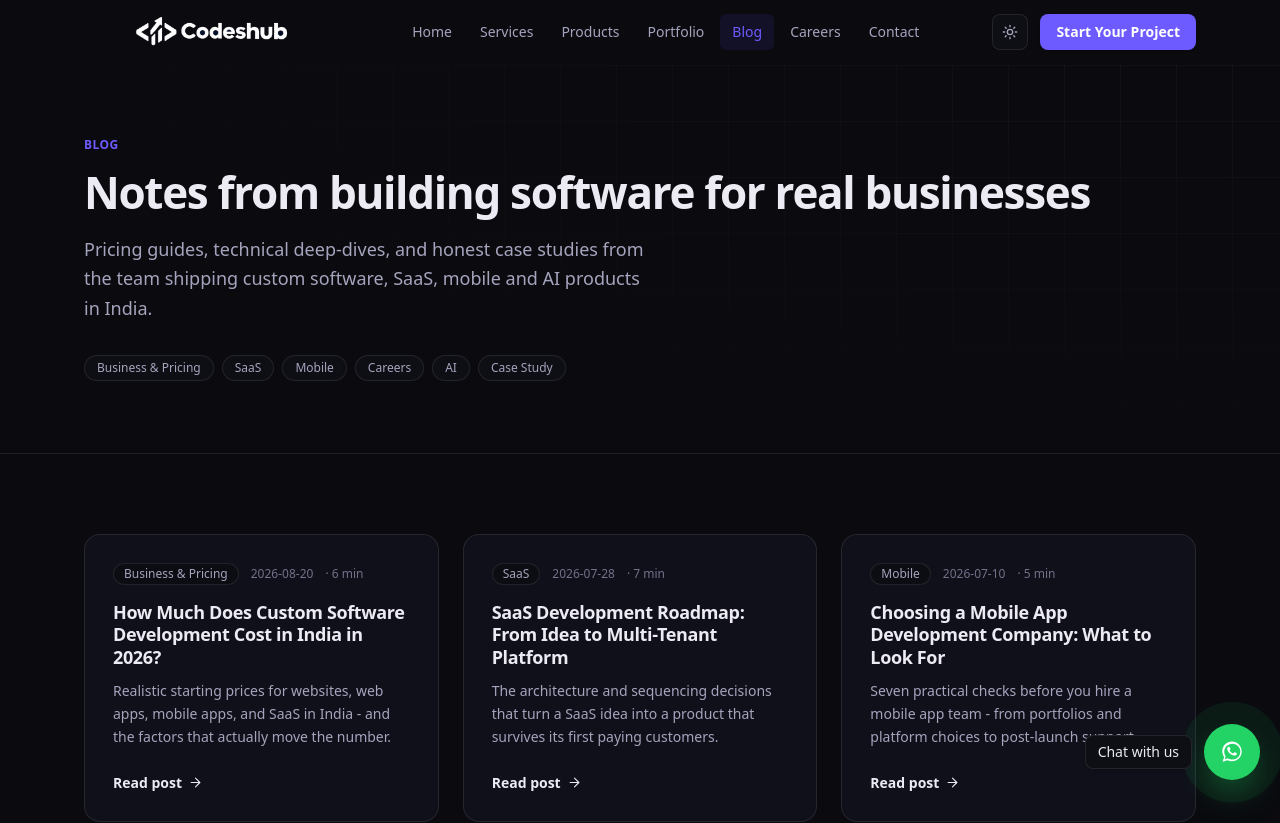
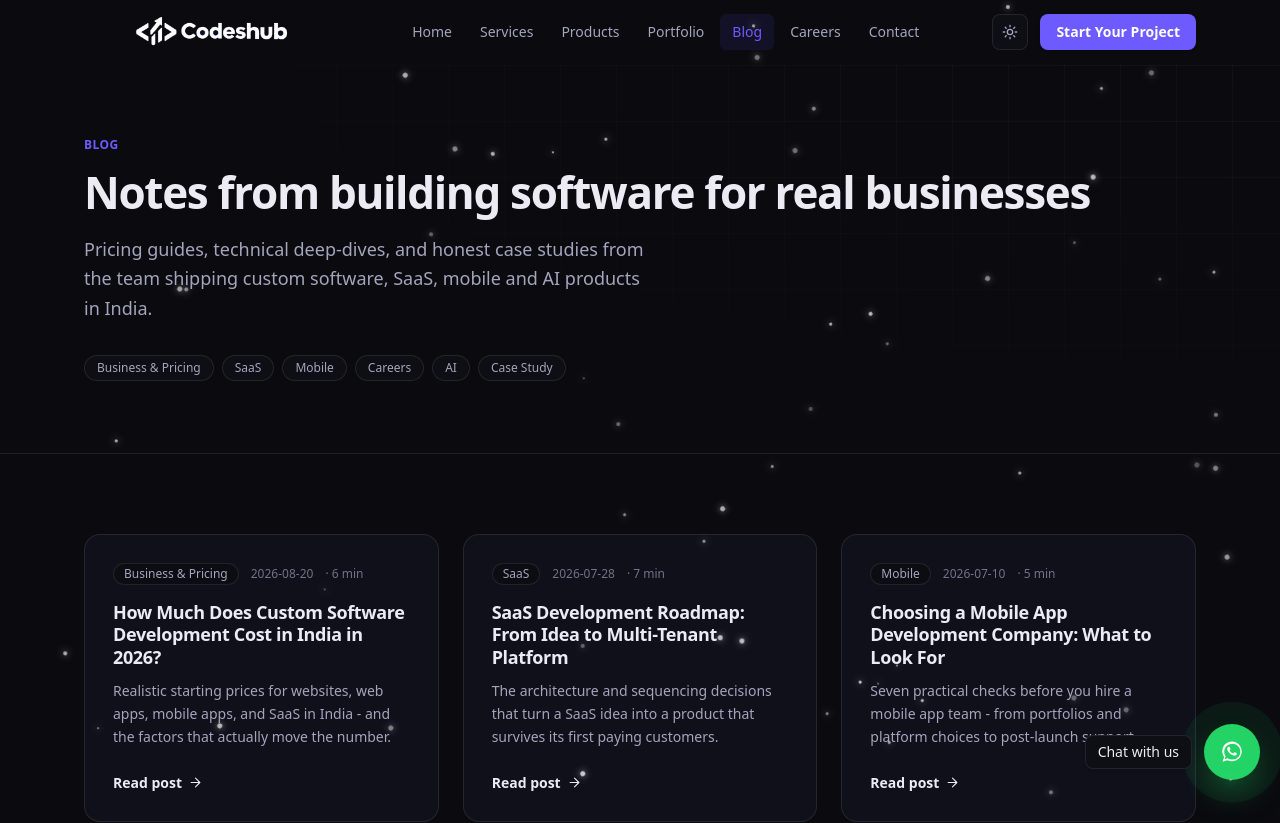
Before and after one commit to Shubh1619/codeshub, a Next.js app: page /blog in a window 1280 px wide. Shown: the top 823 px of the page. Built offline with nearby package versions, Linux system fonts and the light colour scheme.

Commit message:
Add themed ambient particle animation (snow on dark, embers on light)

```diff
--- a/app/globals.css
+++ b/app/globals.css
@@ -312,6 +312,69 @@ html.has-cursor * {
     0 0 18px color-mix(in srgb, var(--color-accent) 35%, transparent);
 }
 
+/* Ambient particle overlay (snow on dark, embers on light) */
+.ambient-layer {
+  contain: strict;
+}
+
+.snowflake {
+  position: absolute;
+  top: -12px;
+  border-radius: 9999px;
+  background: #ffffff;
+  box-shadow: 0 0 6px rgba(255, 255, 255, 0.8);
+  animation-name: snow-fall;
+  animation-timing-function: linear;
+  animation-iteration-count: infinite;
+  will-change: transform, opacity;
+}
+
+.ember {
+  position: absolute;
+  top: 100%;
+  border-radius: 9999px;
+  background: #f59e0b;
+  box-shadow: 0 0 8px rgba(245, 158, 11, 0.75);
+  animation-name: ember-rise;
+  animation-timing-function: linear;
+  animation-iteration-count: infinite;
+  will-change: transform, opacity, top;
+}
+
+@keyframes snow-fall {
+  0% {
+    transform: translate3d(0, 0, 0) rotate(0deg);
+    opacity: var(--opacity, 0.5);
+  }
+  50% {
+    transform: translate3d(var(--drift, 30px), 50vh, 0) rotate(180deg);
+  }
+  100% {
+    transform: translate3d(calc(var(--drift, 30px) * -0.5), 108vh, 0) rotate(360deg);
+    opacity: var(--opacity, 0.5);
+  }
+}
+
+@keyframes ember-rise {
+  0% {
+    transform: translate3d(0, 0, 0);
+    opacity: var(--opacity, 0.4);
+  }
+  20% {
+    opacity: var(--opacity, 0.4);
+  }
+  50% {
+    transform: translate3d(var(--sway, 40px), -50vh, 0) scale(1);
+  }
+  80% {
+    opacity: var(--opacity, 0.25);
+  }
+  100% {
+    transform: translate3d(calc(var(--sway, 40px) * -0.6), -110vh, 0) scale(0.4);
+    opacity: 0;
+  }
+}
+
 @media (pointer: coarse) {
   html.has-cursor,
   html.has-cursor * {
--- a/app/layout.tsx
+++ b/app/layout.tsx
@@ -6,6 +6,7 @@ import { Navbar } from "@/components/navbar";
 import { Footer } from "@/components/footer";
 import { WhatsAppButton } from "@/components/whatsapp-button";
 import { CursorEffect } from "@/components/cursor-effect";
+import { AmbientEffect } from "@/components/ambient-effect";
 import { JsonLd } from "@/components/seo";
 import { siteMeta } from "@/lib/content";
 
@@ -76,6 +77,7 @@ export default function RootLayout({
           <Navbar />
           <main>{children}</main>
           <Footer />
+          <AmbientEffect />
           <WhatsAppButton />
           <CursorEffect />
         </ThemeProvider>
--- /dev/null
+++ b/components/ambient-effect.tsx
@@ -0,0 +1,89 @@
+"use client";
+
+import { useMemo } from "react";
+import { useTheme } from "@/components/theme-provider";
+
+const SNOW_COUNT = 60;
+const EMBER_COUNT = 40;
+
+function mulberry32(seed: number) {
+  return function () {
+    seed |= 0;
+    seed = (seed + 0x6d2b79f5) | 0;
+    let t = Math.imul(seed ^ (seed >>> 15), 1 | seed);
+    t = (t + Math.imul(t ^ (t >>> 7), 61 | t)) ^ t;
+    return ((t ^ (t >>> 14)) >>> 0) / 4294967296;
+  };
+}
+
+export function AmbientEffect() {
+  const { theme } = useTheme();
+
+  const snowflakes = useMemo(() => {
+    const rand = mulberry32(20260214);
+    return Array.from({ length: SNOW_COUNT }, (_, i) => ({
+      id: i,
+      left: `${rand() * 100}%`,
+      size: 2 + rand() * 3.5,
+      duration: 12 + rand() * 14,
+      delay: -rand() * 24,
+      drift: 20 + rand() * 60,
+      opacity: 0.3 + rand() * 0.5,
+    }));
+  }, []);
+
+  const embers = useMemo(() => {
+    const rand = mulberry32(20260817);
+    return Array.from({ length: EMBER_COUNT }, (_, i) => ({
+      id: i,
+      left: `${rand() * 100}%`,
+      size: 2 + rand() * 3,
+      duration: 9 + rand() * 11,
+      delay: -rand() * 18,
+      sway: 25 + rand() * 70,
+      opacity: 0.35 + rand() * 0.45,
+    }));
+  }, []);
+
+  if (theme === "dark") {
+    return (
+      <div aria-hidden="true" className="ambient-layer pointer-events-none fixed inset-0 z-[60] overflow-hidden">
+        {snowflakes.map((s) => (
+          <span
+            key={s.id}
+            className="snowflake"
+            style={{
+              left: s.left,
+              width: `${s.size}px`,
+              height: `${s.size}px`,
+              ["--opacity" as string]: s.opacity,
+              ["--drift" as string]: `${s.drift}px`,
+              animationDuration: `${s.duration}s`,
+              animationDelay: `${s.delay}s`,
+            }}
+          />
+        ))}
+      </div>
+    );
+  }
+
+  return (
+    <div aria-hidden="true" className="ambient-layer pointer-events-none fixed inset-0 z-[60] overflow-hidden">
+      {embers.map((e) => (
+        <span
+          key={e.id}
+          className="ember"
+          style={{
+            left: e.left,
+            width: `${e.size}px`,
+            height: `${e.size}px`,
+            ["--opacity" as string]: e.opacity,
+            ["--sway" as string]: `${e.sway}px`,
+            animationDuration: `${e.duration}s`,
+            animationDelay: `${e.delay}s`,
+          }}
+        />
+      ))}
+    </div>
+  );
+}
```
